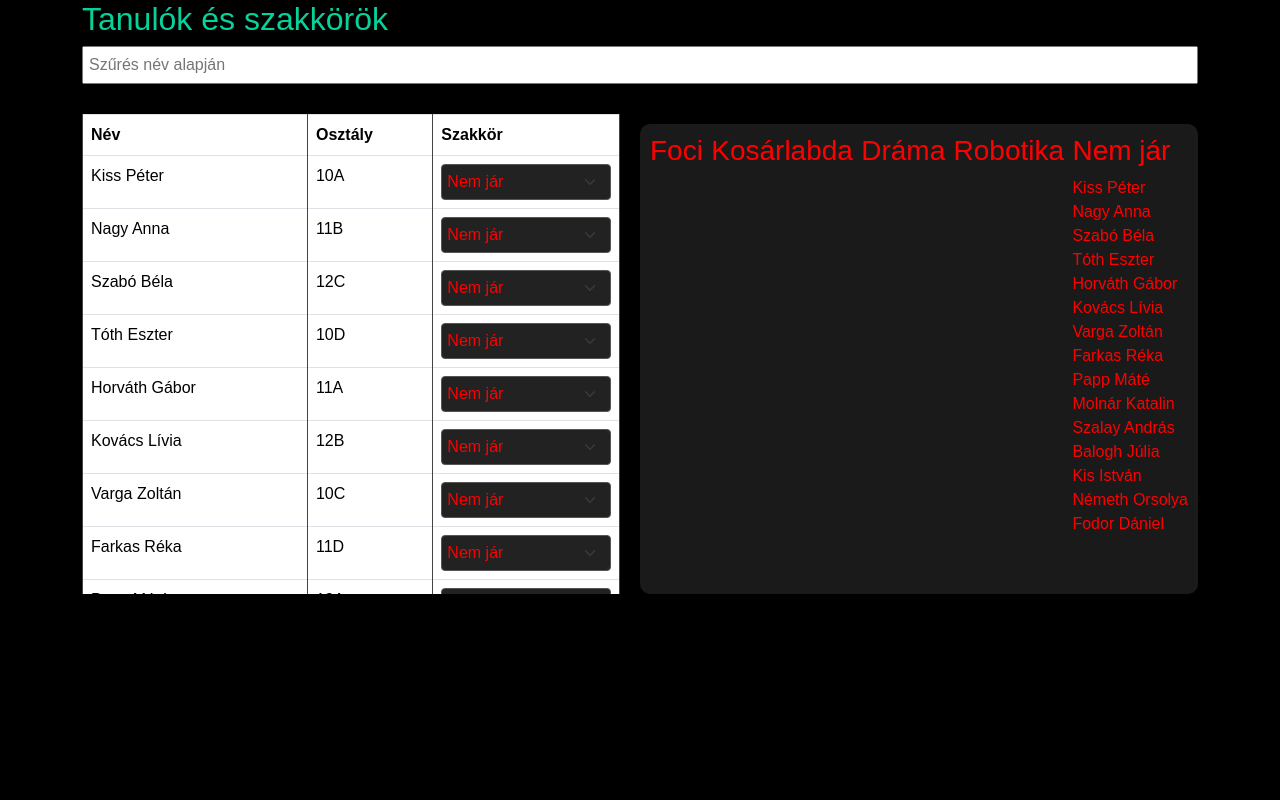
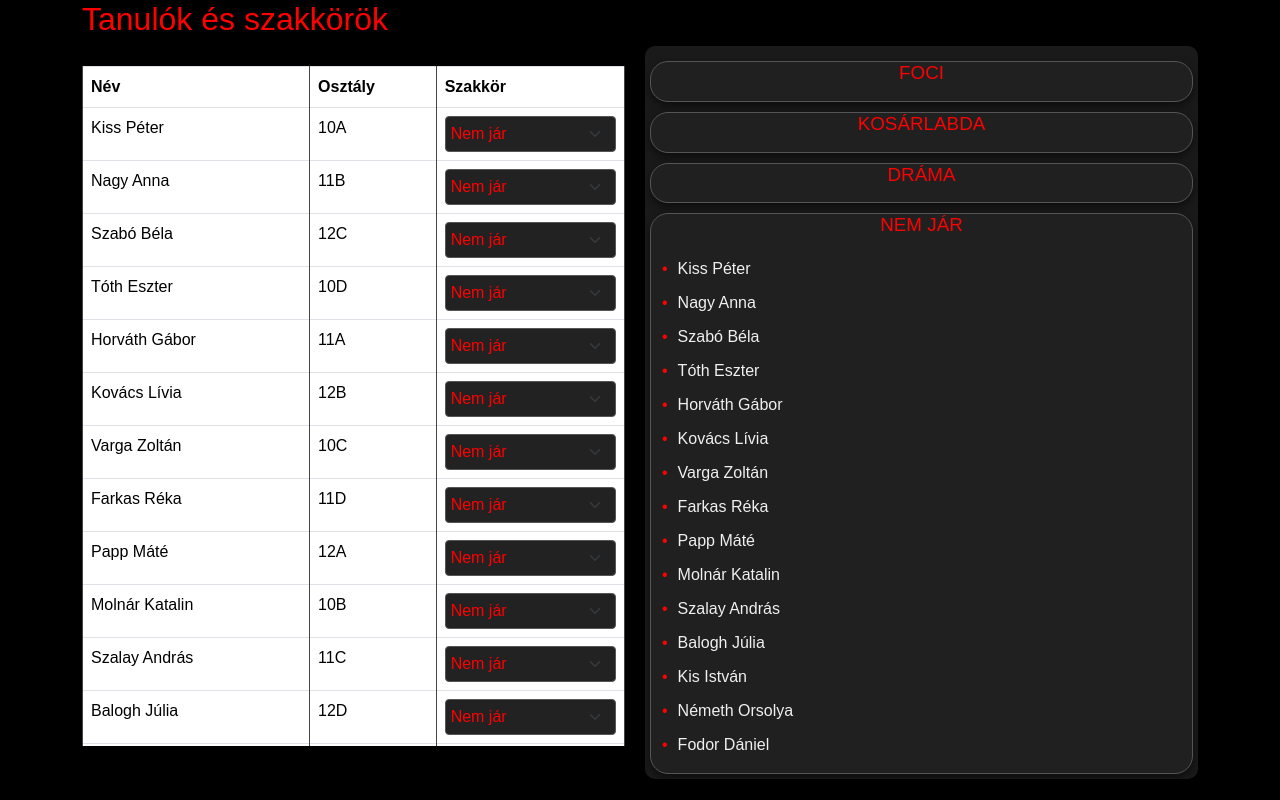
Before and after one commit to Fehergyorgymark/szakkorok2, a Vue app: page / in a window 1280 px wide. Built offline with nearby package versions, Linux system fonts and the light colour scheme.

Commit message:
feladat kész

```diff
--- a/src/assets/style.css
+++ b/src/assets/style.css
@@ -2,12 +2,12 @@ body {
     background-color: #000;
     font-family: 'Arial', sans-serif;
     color: #f0f0f0;
-    overflow: hidden;
+    overflow-y: auto;
   }
 
   table {
     width: 100%;
-    margin: 20px 0;
+    margin: 10%;
     border-collapse: collapse;
     text-align: left;
     background-color: #000;
@@ -53,27 +53,20 @@ body {
   select.form-select:focus {
     border-color: #fd0202;
     box-shadow: 0 0 5px rgba(253, 2, 2, 0.5);
-    /* animation: pulse 0.5s infinite; */
-  }
-
-  .activities-box {
-    display: flex;
-    justify-content: space-between;
-    margin-top: 30px;
-    animation: fadeIn 1s ease-in-out;
   }
 
   .activity {
     background-color: rgba(34, 34, 34, 0.9);
+    margin-top: 10px;
     border: 1px solid #555;
-    border-radius: 8px;
-    padding: 20px;
-    width: 30%;
+    border-radius: 18px;
+    padding: 1px;
     box-shadow: 0 4px 8px rgba(0, 0, 0, 0.5);
     transition: all 0.3s ease;
     opacity: 0;
-    transform: translateY(20px);
     animation: fadeInUp 0.5s ease forwards, swing 1s infinite alternate;
+    overflow-y: auto;
+    overflow-x: hidden;
   }
 
   .activity:hover {
--- a/src/components/ActivitiesCard.vue
+++ b/src/components/ActivitiesCard.vue
@@ -1,45 +1,32 @@
 <template>
     <div class="activity">
-      <h3>{{ activityName }}</h3>
+      <h3>{{ activity.name }}</h3>
       <ul class="scrollable-list">
-        <li v-for="student in students" :key="student.studentID">{{ student.name }}</li>
+        <li v-for="student in studentsOfActivity" :key="student.studentID">{{ student.name }}</li>
       </ul>
     </div>
   </template>
 
   <script>
   export default {
-    props: {
-      activityName: {
-        type: String,
-        required: true,
-      },
-      students: {
-        type: Array,
-        required: true,
-      },
-    },
+    props: ["students", "activity"],
+    computed: {
+      studentsOfActivity(){
+        return this.students.filter(student => student.selectedActivity === this.activity.id);
+      }
+    }
+
   };
   </script>
 
   <style scoped>
-  .activity {
-    border: 1px solid #ccc;
-    padding: 10px;
-    width: 23%;
-    min-height: 200px;
-    box-sizing: border-box;
-    overflow-y: auto;
-    overflow-x: hidden;
-  }
+
 
   .scrollable-list {
-    max-height: 150px;
-    overflow-y: auto;
-    overflow-x: hidden;
-    list-style-type: none;
-    padding-left: 0;
-    margin: 0;
+    max-height: auto;
+    /* list-style-type: none; */
+    padding-left: 0px;
+    margin: 10px;
   }
 
   h3 {
--- a/src/views/szakkorok.vue
+++ b/src/views/szakkorok.vue
@@ -1,7 +1,6 @@
 <template>
   <div class="container">
-    <h2 :style="{ color: headingColor }">Tanulók és szakkörök</h2>
-    <input type="text" v-model="filterText" placeholder="Szűrés név alapján" class="filter-input" />
+    <h2>Tanulók és szakkörök</h2>
 
     <div class="main-container">
       <div class="table-container">
@@ -19,7 +18,10 @@
               <td>{{ student.class }}</td>
               <td>
                 <select v-model="student.selectedActivity" class="form-select" @change="updateActivities()">
-                  <option v-for="activity in activities" :key="activity.id" :value="activity">{{ activity.name }}</option>
+                  <option v-for="activity in activities" :key="activity.id"
+                  :value="activity.id">
+                  {{activity.name }}
+                </option>
                 </select>
               </td>
             </tr>
@@ -28,12 +30,16 @@
       </div>
 
       <div class="activities-box">
-        <div class="activity-list" v-for="activity in activities" :key="activity.id">
-          <h3>{{ activity.name }}</h3>
-          <ul class="scrollable-list">
-            <li v-for="student in getStudentsByActivity(activity.name)" :key="student.studentID">{{ student.name }}</li>
-          </ul>
-        </div>
+
+        <ActivitiesCard
+        v-for="activity in activities" :key="activity.id"
+        :students="students"
+        :activity="activity"
+
+        />
+
+
+
       </div>
     </div>
   </div>
@@ -48,61 +54,42 @@ export default {
   },
   data() {
     return {
-      filterText: '',
-      headingColor: 'rgb(255, 0, 0)',
-      colorChangeInterval: null,
+      students: [
+        { studentID: 1, name: 'Kiss Péter', class: '10A', selectedActivity: 4},
+        { studentID: 2, name: 'Nagy Anna', class: '11B', selectedActivity: 4},
+        { studentID: 3, name: 'Szabó Béla', class: '12C', selectedActivity: 4},
+        { studentID: 4, name: 'Tóth Eszter', class: '10D', selectedActivity: 4},
+        { studentID: 5, name: 'Horváth Gábor', class: '11A', selectedActivity: 4},
+        { studentID: 6, name: 'Kovács Lívia', class: '12B', selectedActivity: 4},
+        { studentID: 7, name: 'Varga Zoltán', class: '10C', selectedActivity: 4},
+        { studentID: 8, name: 'Farkas Réka', class: '11D', selectedActivity: 4},
+        { studentID: 9, name: 'Papp Máté', class: '12A', selectedActivity:  4},
+        { studentID: 10, name: 'Molnár Katalin', class: '10B', selectedActivity: 4},
+        { studentID: 11, name: 'Szalay András', class: '11C', selectedActivity: 4},
+        { studentID: 12, name: 'Balogh Júlia', class: '12D', selectedActivity: 4},
+        { studentID: 13, name: 'Kis István', class: '10A', selectedActivity: 4},
+        { studentID: 14, name: 'Németh Orsolya', class: '11B', selectedActivity: 4 },
+        { studentID: 15, name: 'Fodor Dániel', class: '12C', selectedActivity: 4},
+      ],
       activities: [
         { id: 1, name: 'Foci' },
         { id: 2, name: 'Kosárlabda' },
         { id: 3, name: 'Dráma' },
-        { id: 4, name: 'Robotika' },
-        { id: 5, name: 'Nem jár' },
-      ],
-      students: [
-        { studentID: 1, name: 'Kiss Péter', class: '10A', selectedActivity: { id: 5, name: 'Nem jár' } },
-        { studentID: 2, name: 'Nagy Anna', class: '11B', selectedActivity: { id: 5, name: 'Nem jár' } },
-        { studentID: 3, name: 'Szabó Béla', class: '12C', selectedActivity: { id: 5, name: 'Nem jár' } },
-        { studentID: 4, name: 'Tóth Eszter', class: '10D', selectedActivity: { id: 5, name: 'Nem jár' } },
-        { studentID: 5, name: 'Horváth Gábor', class: '11A', selectedActivity: { id: 5, name: 'Nem jár' } },
-        { studentID: 6, name: 'Kovács Lívia', class: '12B', selectedActivity: { id: 5, name: 'Nem jár' } },
-        { studentID: 7, name: 'Varga Zoltán', class: '10C', selectedActivity: { id: 5, name: 'Nem jár' } },
-        { studentID: 8, name: 'Farkas Réka', class: '11D', selectedActivity: { id: 5, name: 'Nem jár' } },
-        { studentID: 9, name: 'Papp Máté', class: '12A', selectedActivity: { id: 5, name: 'Nem jár' } },
-        { studentID: 10, name: 'Molnár Katalin', class: '10B', selectedActivity: { id: 5, name: 'Nem jár' } },
-        { studentID: 11, name: 'Szalay András', class: '11C', selectedActivity: { id: 5, name: 'Nem jár' } },
-        { studentID: 12, name: 'Balogh Júlia', class: '12D', selectedActivity: { id: 5, name: 'Nem jár' } },
-        { studentID: 13, name: 'Kis István', class: '10A', selectedActivity: { id: 5, name: 'Nem jár' } },
-        { studentID: 14, name: 'Németh Orsolya', class: '11B', selectedActivity: { id: 5, name: 'Nem jár' } },
-        { studentID: 15, name: 'Fodor Dániel', class: '12C', selectedActivity: { id: 5, name: 'Nem jár' } },
+        { id: 4, name: 'Nem jár' }
       ],
     };
   },
   computed: {
     filteredStudents() {
-      return this.students.filter(student =>
-        student.name.toLowerCase().includes(this.filterText.toLowerCase())
-      );
+      return this.students;
     },
   },
   methods: {
-    getStudentsByActivity(activityName) {
-      return this.students.filter(student => student.selectedActivity.name === activityName);
+    getStudentsByActivity(activitiesname) {
+      return this.students.filter(student => student.selectedActivity.name === activitiesname);
     },
     updateActivities() {
-      // Itt frissítheted a tevékenységeket, ha szükséges
     },
-    changeHeadingColor() {
-      let r = Math.floor(Math.random() * 256);
-      let g = Math.floor(Math.random() * 256);
-      let b = Math.floor(Math.random() * 256);
-      this.headingColor = `rgb(${r}, ${g}, ${b})`;
-    },
-  },
-  mounted() {
-    this.colorChangeInterval = setInterval(this.changeHeadingColor, 1000);
-  },
-  beforeDestroy() {
-    clearInterval(this.colorChangeInterval);
   },
 };
 </script>
@@ -116,26 +103,26 @@ export default {
 
 .table-container {
   flex: 1;
-  max-height: 500px;
+  max-height: 700px;
   overflow-y: auto;
   overflow-x: hidden;
-  margin-right: 20px; /* Adjust margin to create space between sections */
+  margin-right: 20px;
 }
 
 .activities-box {
   flex: 1;
-  background-color: #fffefe1a; /* Light background color for activities */
-  border-radius: 10px; /* Rounded corners */
-  padding: 10px;
-  box-shadow: 0 2px 5px rgba(0, 0, 0, 0.1); /* Optional: slight shadow for depth */
+  background-color: #fffefe1a;
+  border-radius: 10px;
+  padding: 5px;
+  box-shadow: 0 2px 5px rgba(0, 0, 0, 0.1);
 }
 
 .activity-list {
-  margin-bottom: 10px; /* Space between activity lists */
+  margin-bottom: 10px;
 }
 
 .scrollable-list {
-  max-height: auto;
+  max-height: flex;
   overflow-y: auto;
   overflow-x: hidden;
   list-style-type: none;
@@ -144,8 +131,8 @@ export default {
 }
 
 .filter-input {
-  margin-bottom: 10px;
-  padding: 5px;
+  margin-bottom: 100px;
+  padding: 50px;
   width: 100%;
 }
 </style>
```
